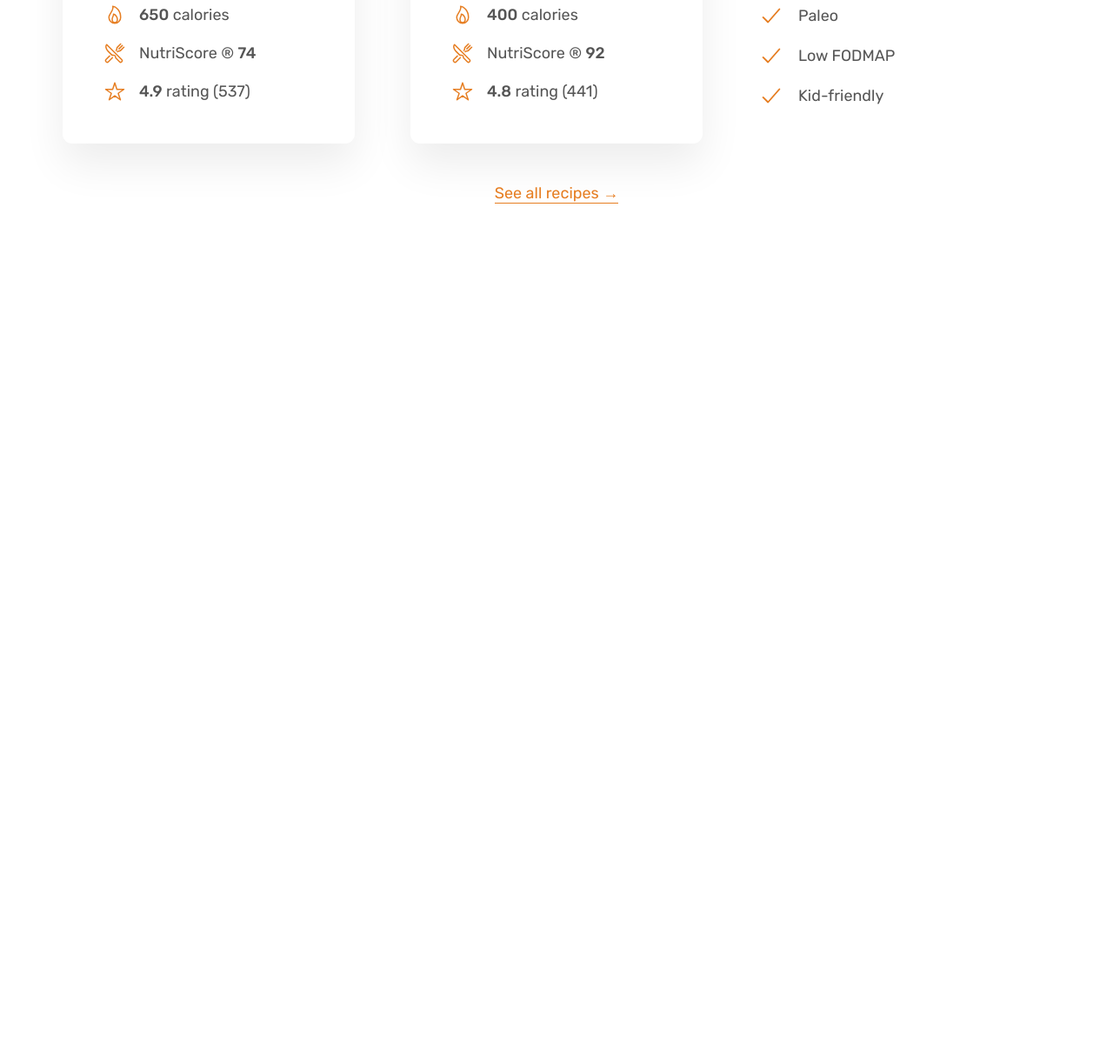
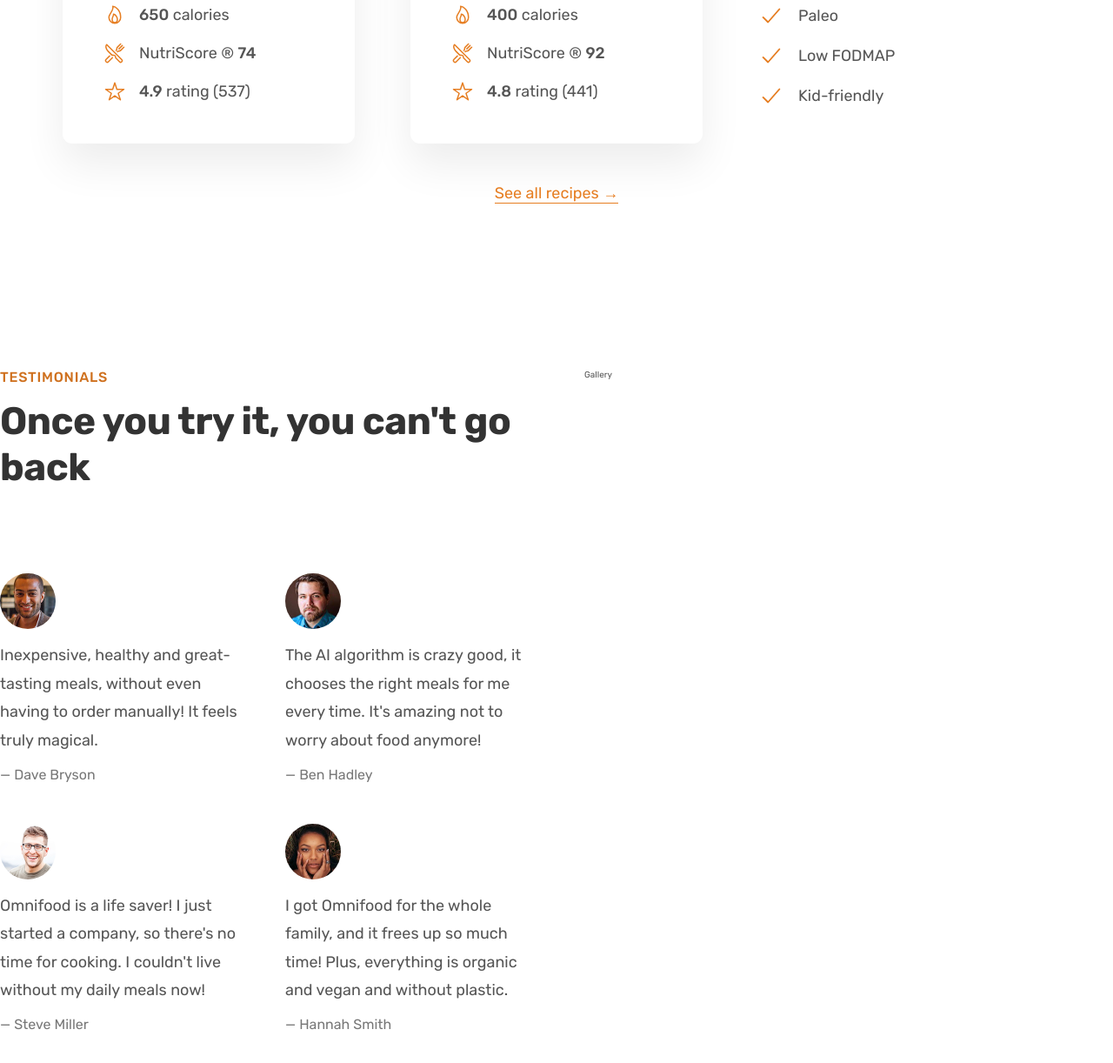
Before and after one commit to HyeeunMok/css-practice, a plain HTML site: page 07-Omnifood-Desktop/index.html in a window 1280 px wide. Shown: the part 3231-4453 px from the top of the page at 87% size. Before the commit the page ends 3561 px from the top, so only its background shows below. Drawn offline with nearby package versions, Linux system fonts and the light colour scheme.

Commit message:
finish Testimonial section -part 1

```diff
--- a/07-Omnifood-Desktop/css/style.css
+++ b/07-Omnifood-Desktop/css/style.css
@@ -271,3 +271,31 @@
   height: 3rem;
   color: #e67e22;
 }
+
+/*************************************/
+/*  TESTIMONIALS SECTION */
+/*************************************/
+.section-testimonials {
+  padding: 9.6rem 0;
+}
+
+.testimonials {
+  display: grid;
+  grid-template-columns: 1fr 1fr;
+  gap: 4.8rem;
+}
+
+.testimonial-img {
+  width: 6.4rem;
+  border-radius: 50%;
+  margin-bottom: 1.2rem;
+}
+.testimonial-text {
+  font-size: 1.8rem;
+  line-height: 1.8;
+  margin-bottom: 1.6rem;
+}
+.testimonial-name {
+  font-size: 1.6rem;
+  color: #777;
+}
--- a/07-Omnifood-Desktop/index.html
+++ b/07-Omnifood-Desktop/index.html
@@ -156,8 +156,8 @@
         </div>
       </section>
 
-      <section class="section-meals center-text">
-        <div class="container">
+      <section class="section-meals">
+        <div class="container center-text">
           <span class="subheading">Meals</span>
           <h2 class="heading-secondary">
             Omnifood AI chooses from 5,000+ recipes
@@ -274,6 +274,64 @@
           <a href="#" class="link">See all recipes &rarr;</a>
         </div>
       </section>
+
+      <section class="section-testimonials grid grid--2-cols">
+        <div class="testimonials-container">
+          <span class="subheading">Testimonials</span>
+          <h2 class="heading-secondary">Once you try it, you can't go back</h2>
+          <div class="testimonials">
+            <figure class="testimonial">
+              <img
+                class="testimonial-img"
+                src="img/customers/dave.jpg"
+                alt="Photo of customer Dave Bryson"
+              />
+              <blockquote class="testimonial-text">
+                Inexpensive, healthy and great-tasting meals, without even
+                having to order manually! It feels truly magical.
+              </blockquote>
+              <p class="testimonial-name">&mdash; Dave Bryson</p>
+            </figure>
+            <figure class="testimonial">
+              <img
+                class="testimonial-img"
+                src="img/customers/ben.jpg"
+                alt="Photo of customer Ben Hadley"
+              />
+              <blockquote class="testimonial-text">
+                The AI algorithm is crazy good, it chooses the right meals for
+                me every time. It's amazing not to worry about food anymore!
+              </blockquote>
+              <p class="testimonial-name">&mdash; Ben Hadley</p>
+            </figure>
+            <figure class="testimonial">
+              <img
+                class="testimonial-img"
+                src="img/customers/steve.jpg"
+                alt="Photo of customer Steve Miller"
+              />
+              <blockquote class="testimonial-text">
+                Omnifood is a life saver! I just started a company, so there's
+                no time for cooking. I couldn't live without my daily meals now!
+              </blockquote>
+              <p class="testimonial-name">&mdash; Steve Miller</p>
+            </figure>
+            <figure class="testimonial">
+              <img
+                class="testimonial-img"
+                src="img/customers/hannah.jpg"
+                alt="Photo of customer Hannah Smith"
+              />
+              <blockquote class="testimonial-text">
+                I got Omnifood for the whole family, and it frees up so much
+                time! Plus, everything is organic and vegan and without plastic.
+              </blockquote>
+              <p class="testimonial-name">&mdash; Hannah Smith</p>
+            </figure>
+          </div>
+        </div>
+        <div class="gallery">Gallery</div>
+      </section>
     </main>
 
     <script
```
